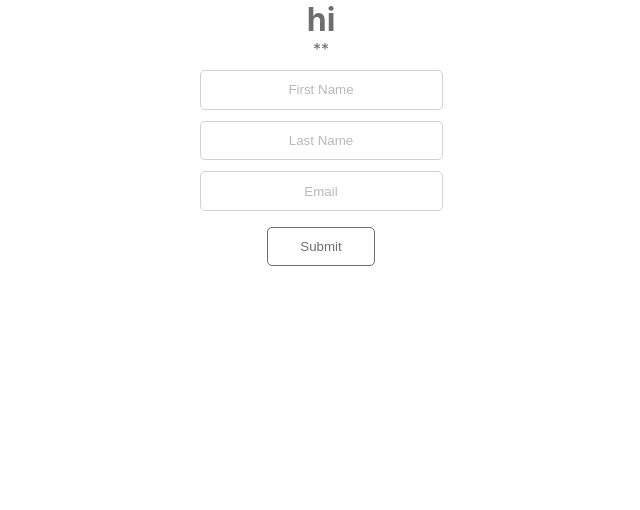
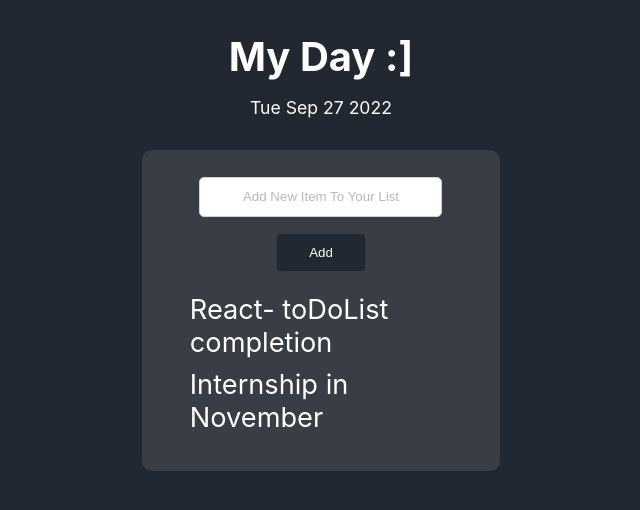
Before and after one commit to mudittt/webdev-bootcamp, a React (Create React App) app in the folder REACT-demo/navbar/: page / in a window 1280 px wide. Shown: the top 510 px of the page, without its empty margins (319-959 px from the left). Built offline with nearby package versions, Linux system fonts and the light colour scheme.

Commit message:
a ToDoList using React-State().

```diff
--- /dev/null
+++ b/REACT-demo/navbar/src/ToDoList.css
@@ -0,0 +1,103 @@
+body {
+  background-color: #222831;
+  text-align: center;
+  color: #ffffff;
+}
+
+ul {
+  list-style-position: inside;
+  list-style-type: none;
+  padding: 0;
+}
+
+.ToDoList-title {
+  margin-top: 2rem;
+  font-size: 2.5rem;
+}
+
+.ToDoList-date {
+  font-size: 1.1rem;
+  margin: 1rem 0 0;
+}
+
+.ToDoList-box {
+  padding: 1rem 2rem;
+  /* aspect-ratio: 1/1; */
+  /* opacity: 0.5; */
+  background-color: #393e46;
+  border-radius: 10px;
+  margin: 2rem auto;
+  width: 23%;
+  max-width: 23%;
+  word-wrap: break-word;
+}
+
+.ToDoList-box:hover {
+  background-color: #353941;
+}
+
+.ToDoList-box-list {
+  font-size: 1.7rem;
+  text-align: left;
+  padding: 0.3rem 1rem;
+}
+
+@media screen and (max-width: 425px) {
+  .ToDoList-box {
+    width: 75%;
+    max-width: 75%;
+  }
+  .input {
+    padding: 0.3rem 0.1rem;
+    width: inherit;
+  }
+  .ToDoList-box-list {
+    text-align: center;
+    font-size: 1rem;
+    padding: 0.8rem 0.2rem;
+  }
+}
+@media screen and (max-width: 1024px) {
+  .ToDoList-box {
+    width: 40%;
+    max-width: 40%;
+  }
+}
+
+.btn {
+  border-style: none;
+  background-color: #222831;
+  border: 1px solid #353941;
+  border-radius: 5px;
+  color: #ffffff;
+  display: block;
+  margin: 1rem auto;
+  padding: 0.7rem 2rem;
+}
+
+.btn:hover {
+  border: 1px solid #ffffff;
+  background-color: #393e46;
+}
+
+.input {
+  display: block;
+  border-radius: 5px;
+  border-style: none;
+  border: 1px solid #d1d1d1;
+  margin: 0.7rem auto 0;
+  text-align: center;
+  padding: 0.7rem 2rem;
+}
+
+.input:hover {
+  background-color: #dadada;
+  border: 1px solid #b9b9b9;
+}
+
+.input:focus {
+  background-color: #ffffff;
+  border-style: none;
+  outline: 0;
+  border: 1px solid #6e6e6e;
+}
--- /dev/null
+++ b/REACT-demo/navbar/src/ToDoList.js
@@ -0,0 +1,52 @@
+import "./ToDoList.css";
+import React from "react";
+
+let today = new Date();
+
+function ToDoList() {
+  let [enteredText, setEnteredText] = React.useState("");
+  let [array, setArray] = React.useState([
+    "React- toDoList completion",
+    "Internship in November",
+  ]);
+
+  function handleText(e) {
+    setEnteredText(e.target.value);
+  }
+  function handleClick(e) {
+    setArray((previousArray) => {
+      // modified the array using spread operator
+      return [...previousArray, enteredText];
+    });
+
+    // this will clear the data in the input after we press the button.
+    setEnteredText("");
+    e.preventDefault();
+  }
+  return (
+    <div className="ToDoList">
+      <h1 className="ToDoList-title">My Day :]</h1>
+      <p className="ToDoList-date">{today.toDateString()}</p>
+      <div className="ToDoList-box">
+        <form action="">
+          <input
+            onChange={handleText}
+            className="input"
+            type="text"
+            placeholder="Add New Item To Your List"
+            value={enteredText}
+          />
+          <button onClick={handleClick} className="btn">
+            Add
+          </button>
+        </form>
+        <ul>
+          {array.map((item) => (
+            <li className="ToDoList-box-list">{item}</li>
+          ))}
+        </ul>
+      </div>
+    </div>
+  );
+}
+export default ToDoList;
--- a/REACT-demo/navbar/src/index.js
+++ b/REACT-demo/navbar/src/index.js
@@ -14,7 +14,9 @@ import HooksState from "./Hooks-State";
 import EventHandler from "./EventHandler";
 // eslint-disable-next-line
 import Forms from "./Forms";
+// eslint-disable-next-line
 import ComplexState from "./ComplexState";
+import ToDoList from "./ToDoList";
 
 const root = ReactDOM.createRoot(document.getElementById("root"));
 // ReactDOM.render(WHAT_TO_SHOW, WHERE_TO_SHOW, CALLBACK)
@@ -26,7 +28,8 @@ root.render(
     {/* <HooksState /> */}
     {/* <EventHandler /> */}
     {/* <Forms /> */}
-    <ComplexState />
+    {/* <ComplexState /> */}
+    <ToDoList />
   </React.StrictMode>
 );
 
```
